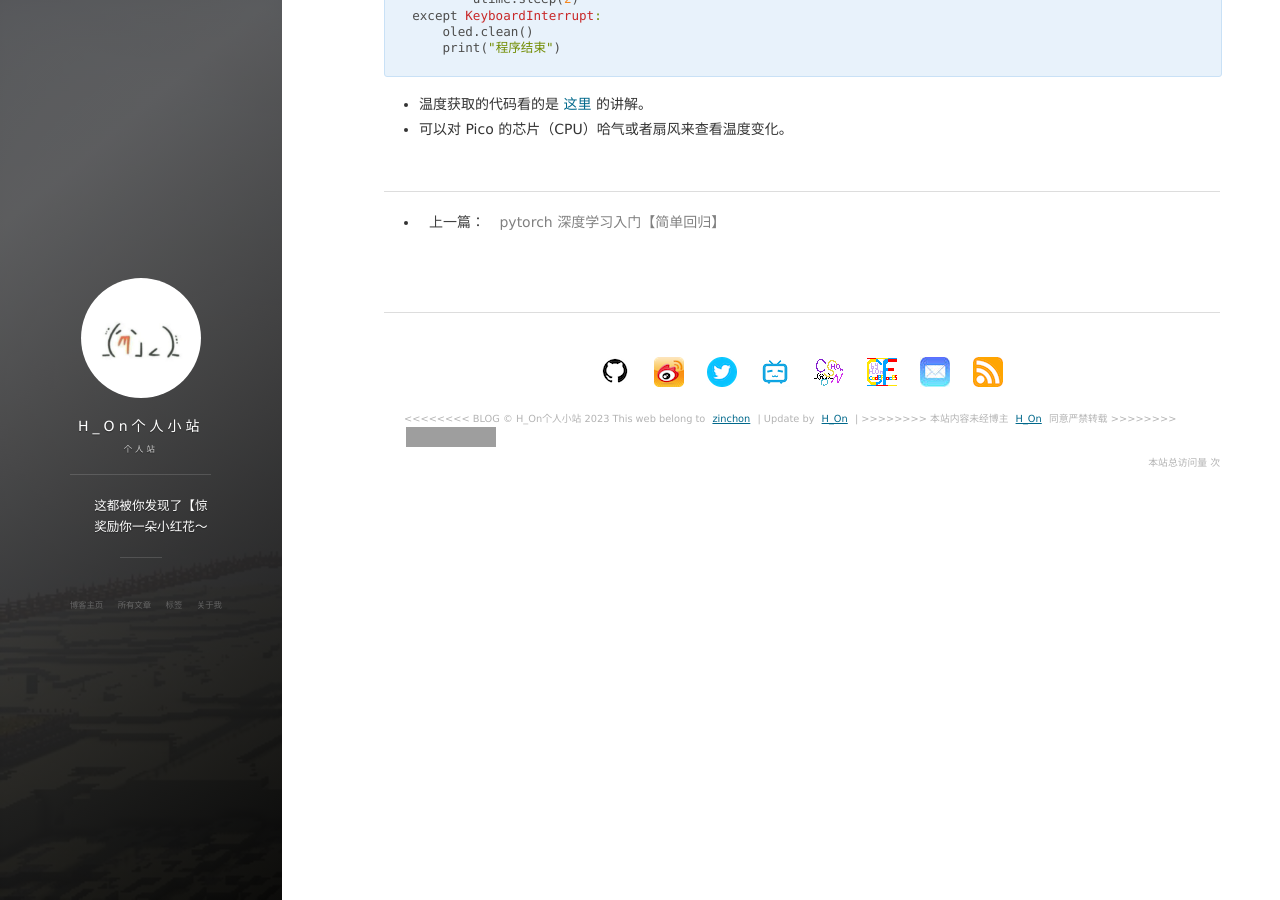
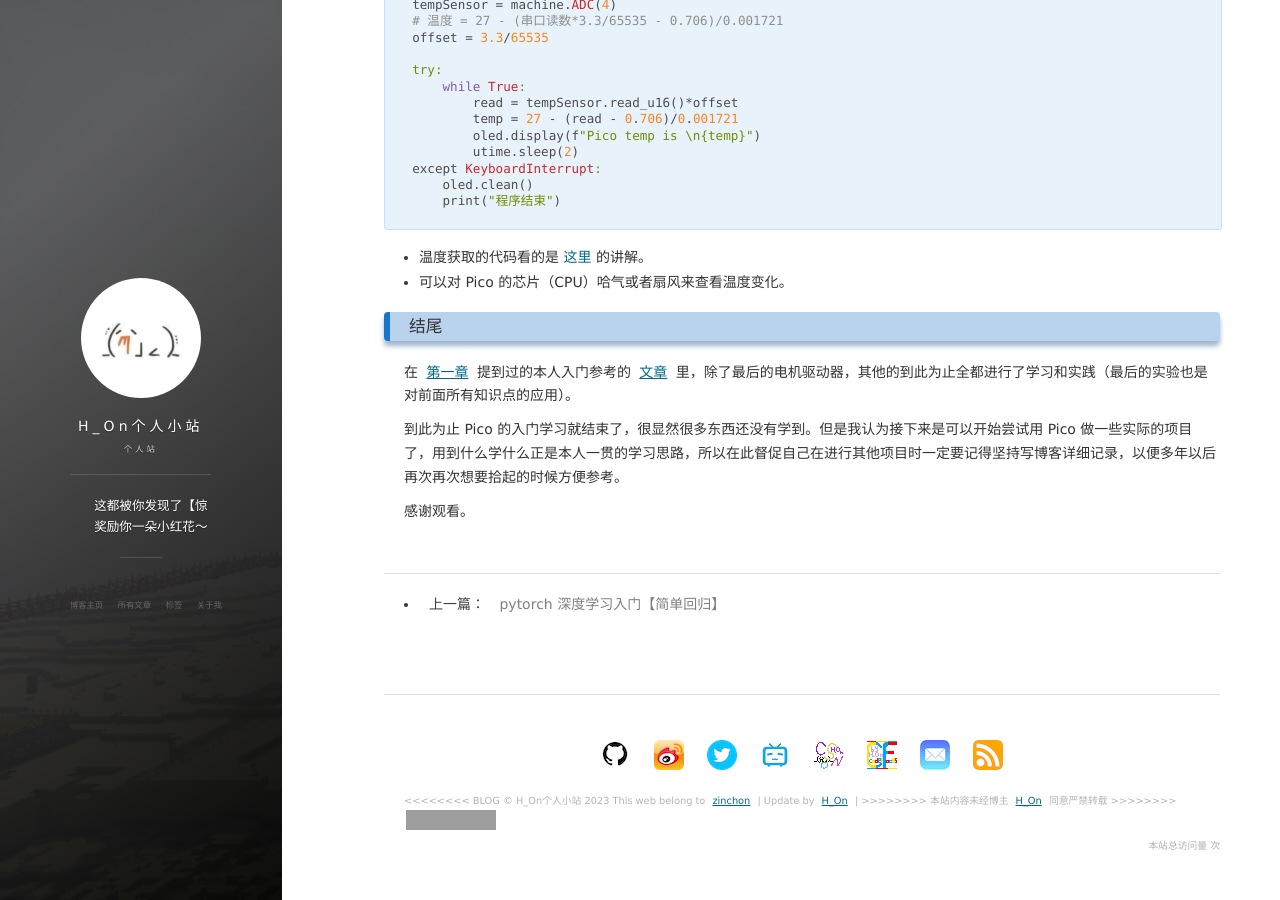
Before and after one commit to Hybrogen/Hybrogen.github.io, a Jekyll site: the page built from _posts/2023-03-05-pico04.md, in a window 1280 px wide and 900 px high, scrolled down 2370 px. Built offline with Jekyll 4.4.1, drawn with Linux system fonts in a browser that asks for light colours; nearby versions of some CDN libraries; comment, search, counter and statistics services are not loaded; some of the changed text lies outside the part shown; grey boxes are pictures that could not be loaded.

Commit message:
修改标签，Pico I2C通信完成

````diff
--- a/_posts/2023-03-05-pico04.md
+++ b/_posts/2023-03-05-pico04.md
@@ -12,6 +12,8 @@
 - [接线](#接线)
 - [添加 ssd1306 库](#添加-ssd1306-库)
 - [OLED 控制代码](#oled-控制代码)
+- [Pico 温度检测器](#pico-温度检测器)
+- [结尾](#结尾)
 
 ### 接线
 |Pico|GPIO|OLED|
@@ -72,6 +74,9 @@
         utime.sleep_ms(10)
 ```
 
+> 如果运行提示 `OSError: [Errno 5] EIO` 那可能是接线没接好，确定 4 根线都接触良好，或者焊点没有虚焊。
+
+### Pico 温度检测器
 掌握了之后我们可以来做点稍微有意义的事，监控 Pico 温度。还记得之前 [模拟输入](https://hybrogen.github.io/2023/02/pico02/#%E6%A8%A1%E6%8B%9F%E8%BE%93%E5%85%A5) 那一章提到过 ADC 接口嘛，有一个接口是用于内部温度传感器的。因此我们就可以实现在 OLED 屏幕上实时监控内部温度传感器给出的温度。
 ```py
 import machine
@@ -120,3 +125,10 @@
 
 * 温度获取的代码看的是 [这里](https://www.bilibili.com/video/av289098992/?vd_source=b0386bf987c7b52bc07dc18f1c11d4b0) 的讲解。
 * 可以对 Pico 的芯片（CPU）哈气或者扇风来查看温度变化。
+
+### 结尾
+在 [第一章](https://hybrogen.github.io/2023/02/pico01/) 提到过的本人入门参考的 [文章](http://92maker.com/?p=1017) 里，除了最后的电机驱动器，其他的到此为止全都进行了学习和实践（最后的实验也是对前面所有知识点的应用）。
+
+到此为止 Pico 的入门学习就结束了，很显然很多东西还没有学到。但是我认为接下来是可以开始尝试用 Pico 做一些实际的项目了，用到什么学什么正是本人一贯的学习思路，所以在此督促自己在进行其他项目时一定要记得坚持写博客详细记录，以便多年以后再次再次想要拾起的时候方便参考。
+
+感谢观看。
````
Also changed, not shown: _posts/2020-09-11-STM32Development.md (+1 -1 lines).
